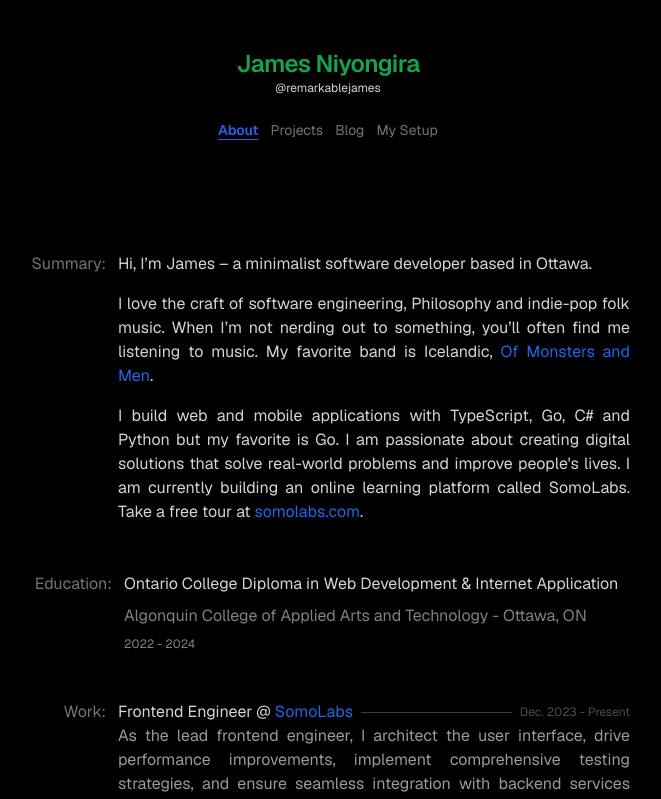
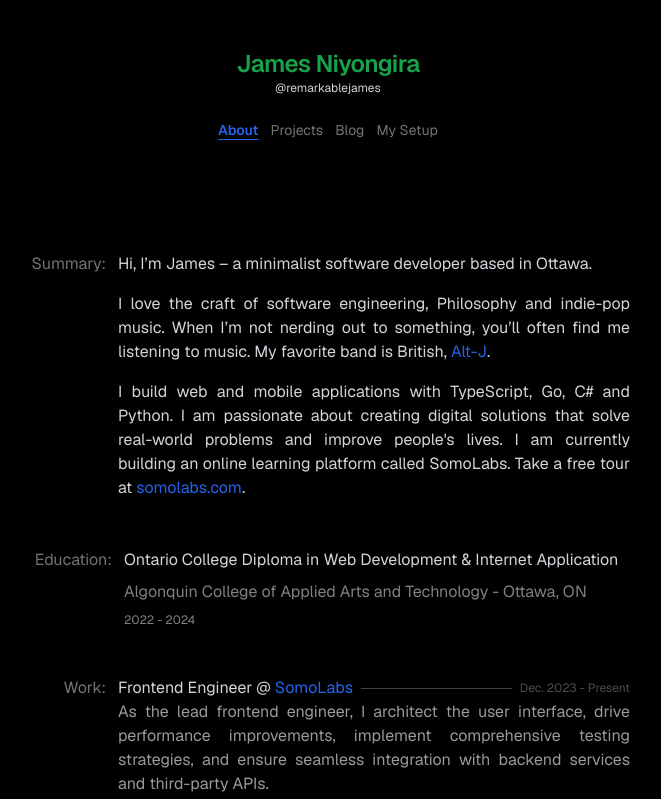
Before and after one commit to remarkablejames/portfolio-rebuild, a Next.js app: page / in a window 1280 px wide. Shown: the top 799 px of the page, without its empty margins (312-973 px from the left). Built offline with nearby package versions, Linux system fonts and the light colour scheme.

Commit message:
content update

```diff
--- a/app/page.tsx
+++ b/app/page.tsx
@@ -18,19 +18,19 @@ export default function Home() {
               {/*</p>*/}
               <p className="text-justify">
                 I love the craft of software engineering, Philosophy and
-                indie-pop folk music. When I’m not nerding out to something, you’ll
-                often find me listening to music. My favorite band is  Icelandic,{" "}
+                indie-pop music. When I’m not nerding out to something, you’ll
+                often find me listening to music. My favorite band is  British,{" "}
                 <a
-                  href="https://www.youtube.com/@monstersandmen"
+                  href="https://www.youtube.com/@altj"
                   target="_blank"
                   className="text-blue-600"
                 >
-                  Of Monsters and Men
+                  Alt-J
                 </a>
                 .
               </p>
               <p className="text-justify">
-                I build web and mobile applications with TypeScript, Go,  C# and Python but my favorite is Go. I am passionate about
+                I build web and mobile applications with TypeScript, Go,  C# and Python. I am passionate about
                 creating digital solutions that solve real-world problems and
                 improve people&apos;s lives. I am currently building an
                  online learning platform called SomoLabs. Take a
```
